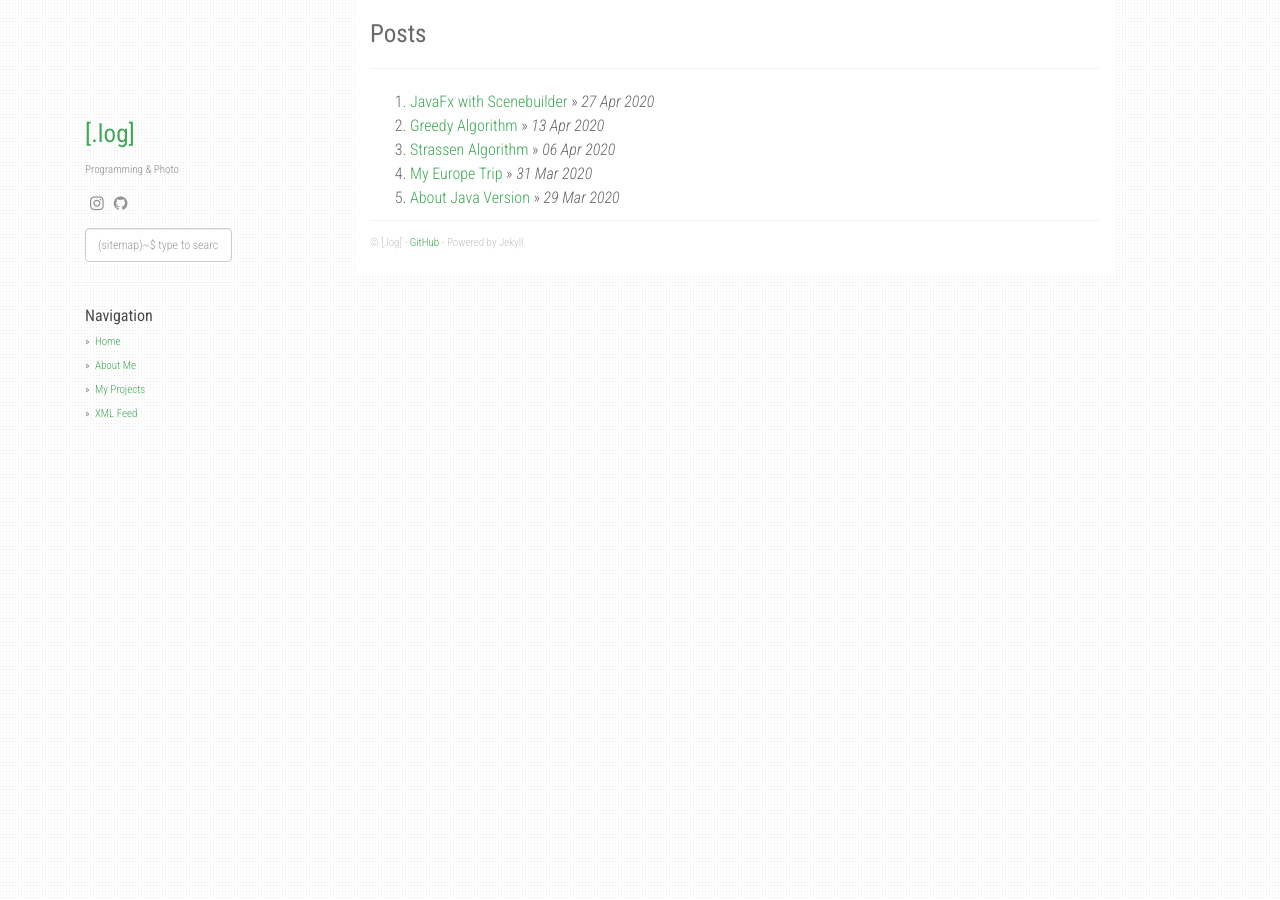
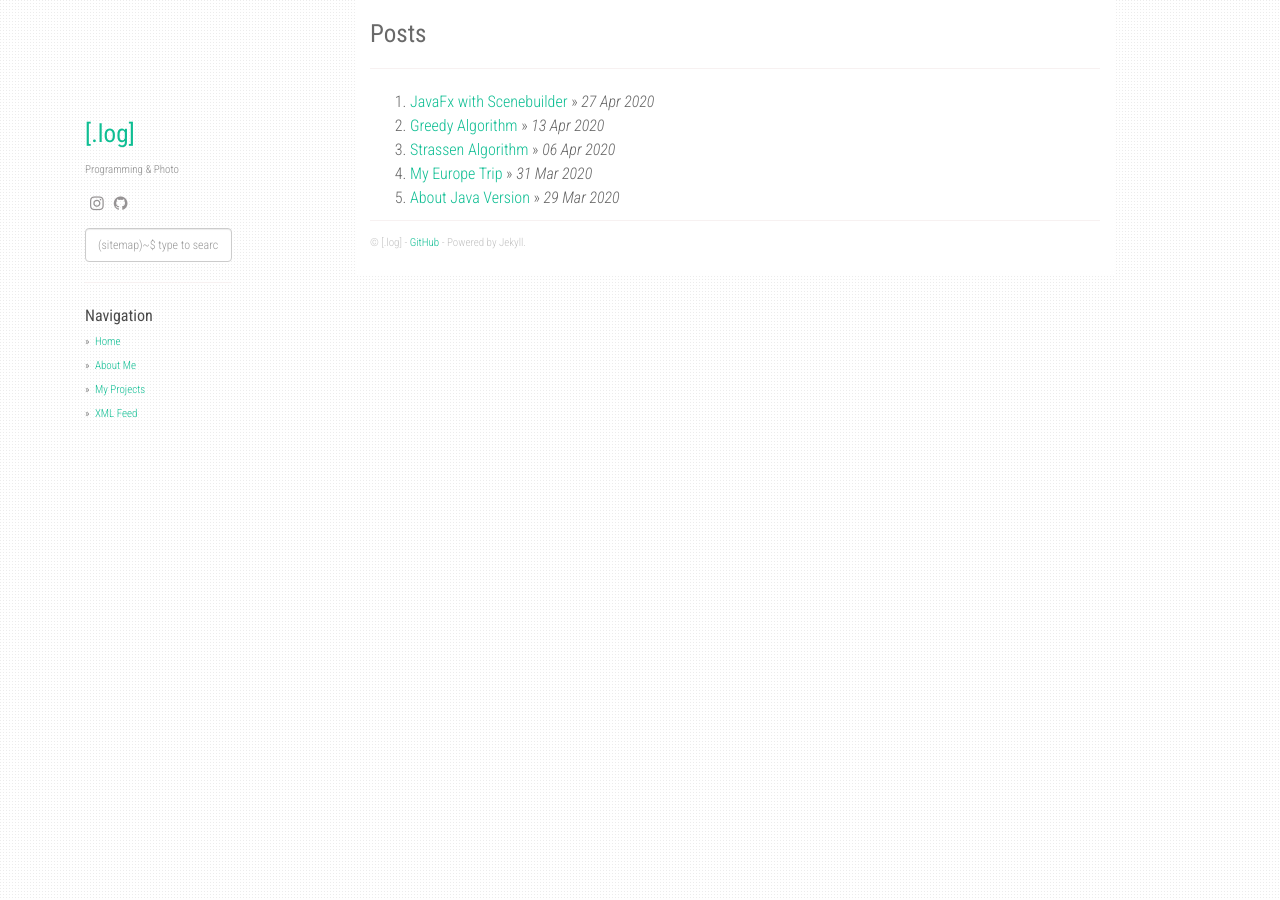
Before and after one commit to Marshmellowon/marshmellowon.github.io, a Jekyll site: the page built from index.html, in a window 1280 px wide. Built offline with Jekyll 4.4.1, drawn with Linux system fonts in a browser that asks for light colours; nearby versions of some CDN libraries; the list of posts is cut into pages by our own code.

Commit message:
modify font color

```diff
--- a/static/css/main.css
+++ b/static/css/main.css
@@ -31,7 +31,7 @@ h2, h3 {
 }
 a, a:link, a:active {
   text-decoration: none;
-  color: #3fa757;
+  color: #0fbe93;
 }
 a:hover {
   color: #B3B3B3;
```
